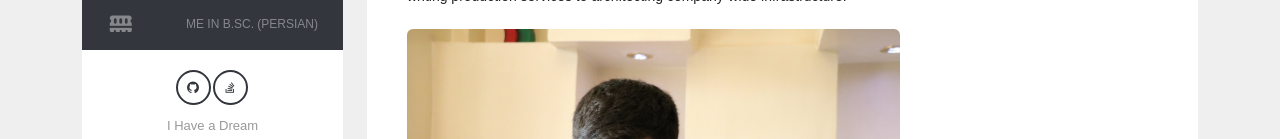
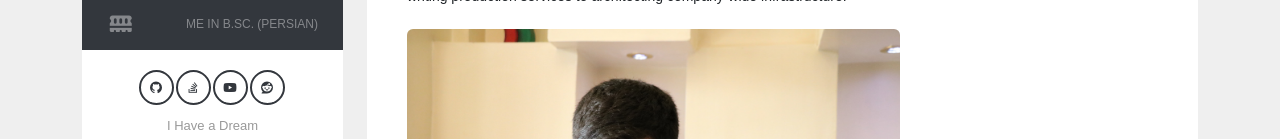
Before and after one commit to 1995parham/1995parham.github.io, a Next.js app: page / in a window 1280 px wide. Shown: the part 661-800 px from the top of the page. Built offline with nearby package versions, Linux system fonts and the light colour scheme; no server answers.

Commit message:
fix: resolve issues in structure and contact information

```diff
--- a/pages/_app.tsx
+++ b/pages/_app.tsx
@@ -163,6 +163,26 @@ function MainApp({ Component, pageProps }: AppProps) {
                         <i className="fab fa-stack-overflow"></i>
                       </a>
                     </li>
+                    <li className="anim">
+                      <a
+                        href="https://www.youtube.com/@parhamalvani"
+                        target="_blank"
+                        rel="noopener"
+                        aria-label="YouTube"
+                      >
+                        <i className="fab fa-youtube"></i>
+                      </a>
+                    </li>
+                    <li className="anim">
+                      <a
+                        href="https://www.reddit.com/user/1995parham"
+                        target="_blank"
+                        rel="noopener"
+                        aria-label="Reddit"
+                      >
+                        <i className="fab fa-reddit"></i>
+                      </a>
+                    </li>
                   </ul>
                   <p>I Have a Dream</p>
                 </div>
```
Also changed, not shown: next-env.d.ts.
